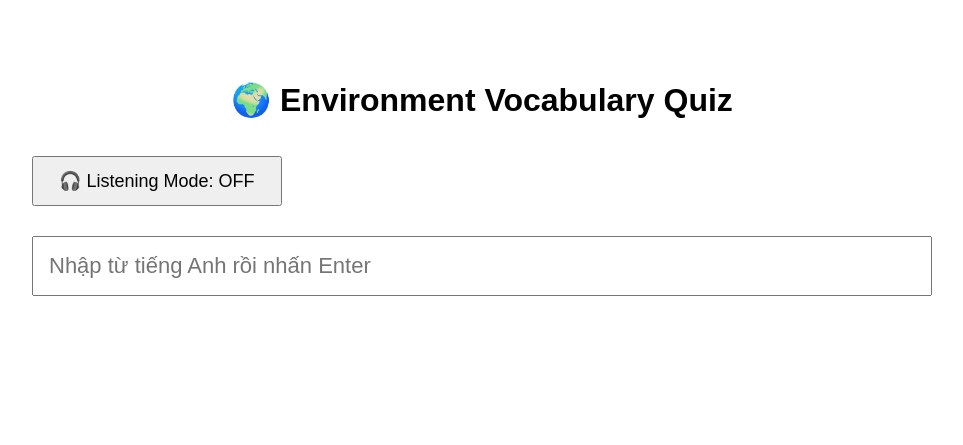
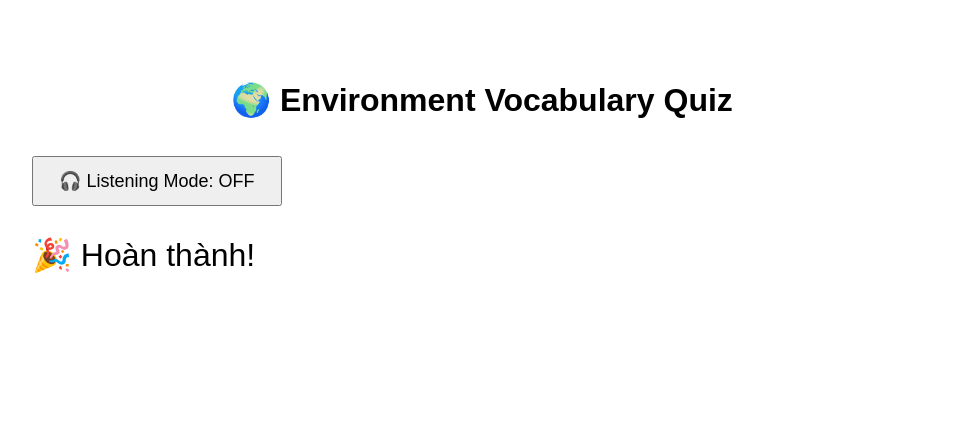
Before and after one commit to tuanminh-2806/huhu, a plain HTML site: page index.html in a window 1280 px wide. Shown: the whole page, without its empty margins (158-1121 px from the left). Drawn offline with Linux system fonts and the light colour scheme.

Commit message:
Update index.html

```diff
--- a/index.html
+++ b/index.html
@@ -665,7 +665,7 @@ const groups = {
     ]
 }
 
-let mainList=[...Array(words.length).keys()];
+let mainList = [];
 let blacklist=[];
 
 let current=-1;
```
